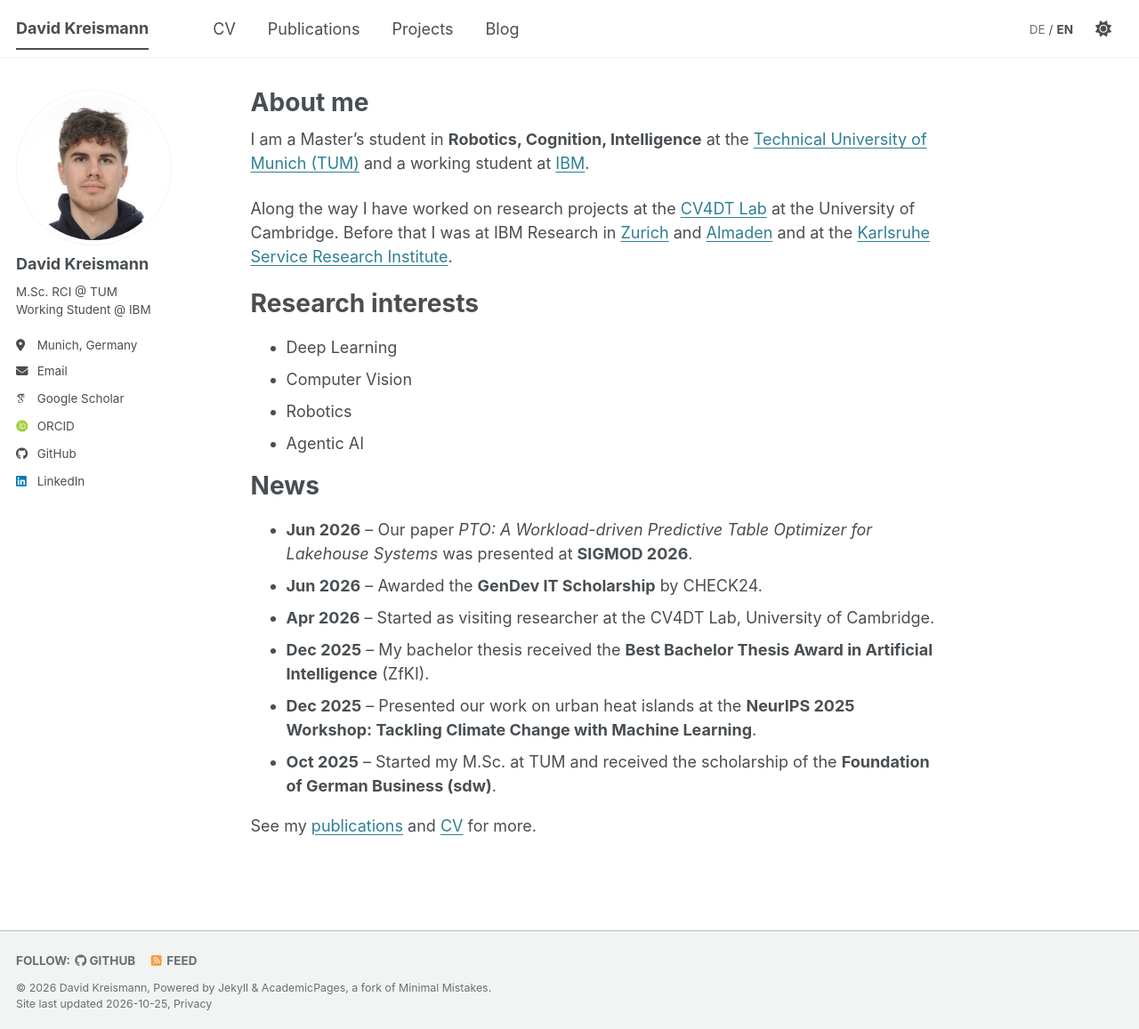
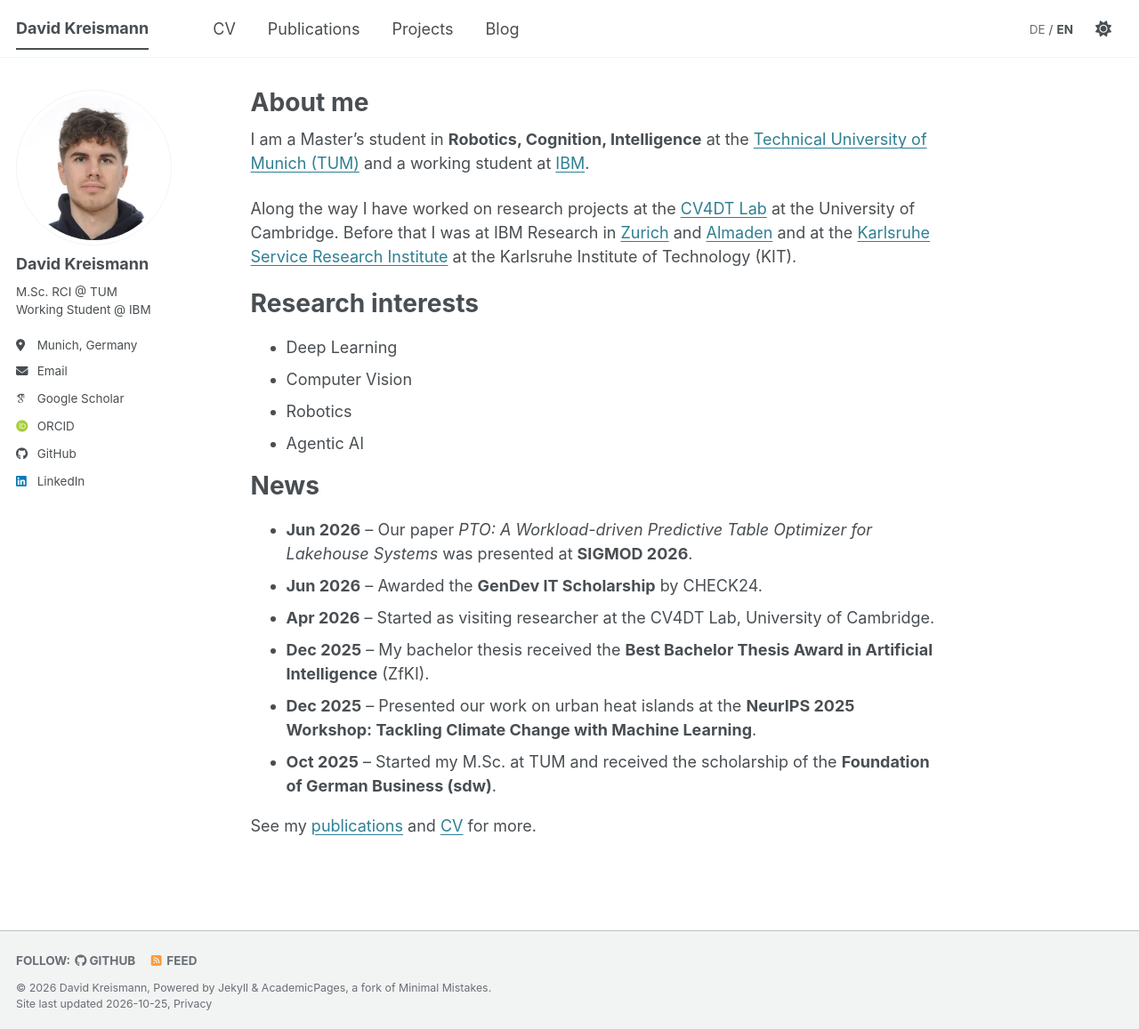
Before and after one commit to davidkreismann/davidkreismann.github.io, a Jekyll site: the page built from _pages/about.md, in a window 1280 px wide and 1157 px high. Shown: the whole window at 89% size. Built offline with Jekyll 4.4.1, drawn with Linux system fonts in a browser that asks for light colours.

Commit message:
Clarify KIT affiliation in English and German biographies

```diff
--- a/_pages/about.md
+++ b/_pages/about.md
@@ -12,7 +12,7 @@ redirect_from:
 
 I am a Master's student in **Robotics, Cognition, Intelligence** at the [Technical University of Munich (TUM)](https://www.tum.de) and a working student at [IBM](https://www.ibm.com).
 
-Along the way I have worked on research projects at the [CV4DT Lab](https://cv4dt.github.io/) at the University of Cambridge. Before that I was at IBM Research in [Zurich](https://research.ibm.com/labs/zurich) and [Almaden](https://research.ibm.com/labs/silicon-valley) and at the [Karlsruhe Service Research Institute](https://www.ksri.kit.edu/).
+Along the way I have worked on research projects at the [CV4DT Lab](https://cv4dt.github.io/) at the University of Cambridge. Before that I was at IBM Research in [Zurich](https://research.ibm.com/labs/zurich) and [Almaden](https://research.ibm.com/labs/silicon-valley) and at the [Karlsruhe Service Research Institute](https://www.ksri.kit.edu/) at the Karlsruhe Institute of Technology (KIT).
 
 Research interests
 ======
```
Also changed, not shown: _pages/de/about.md (+1 -1 lines).
